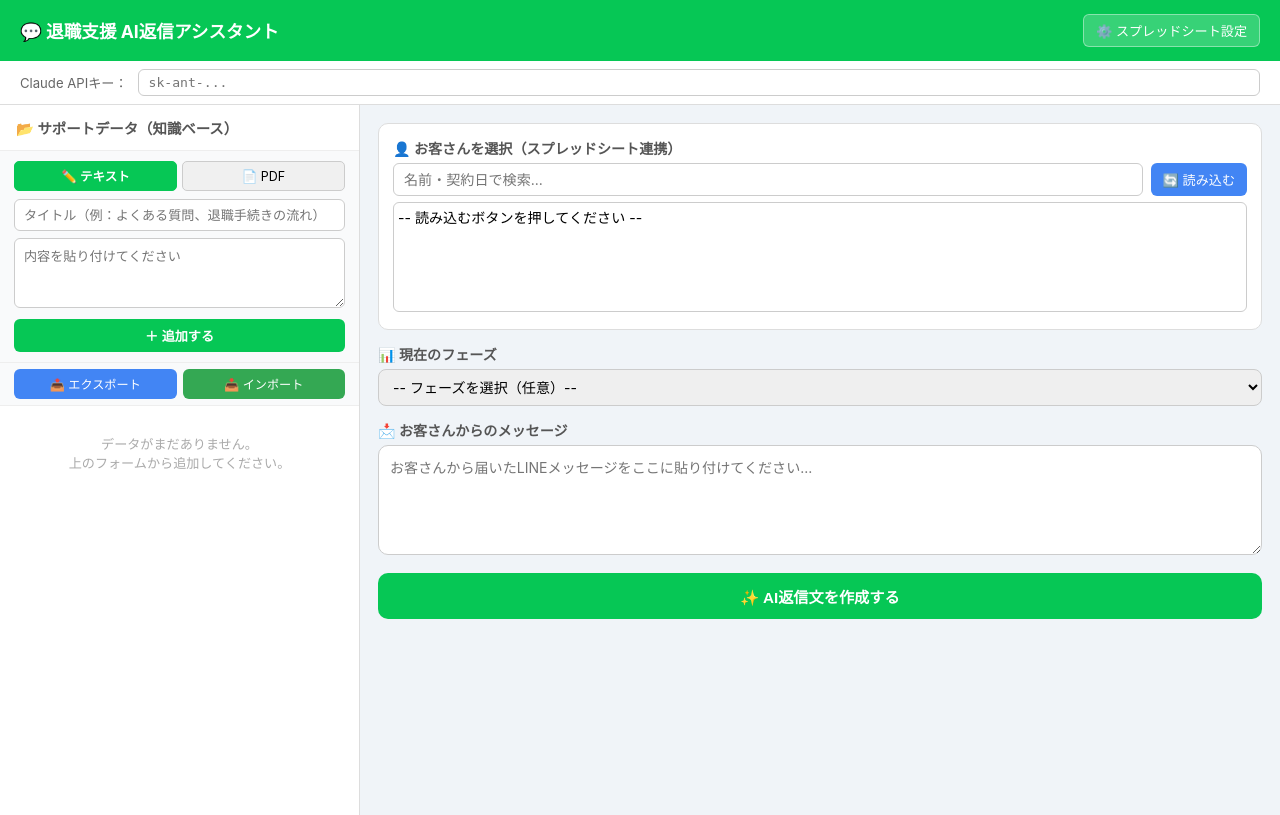
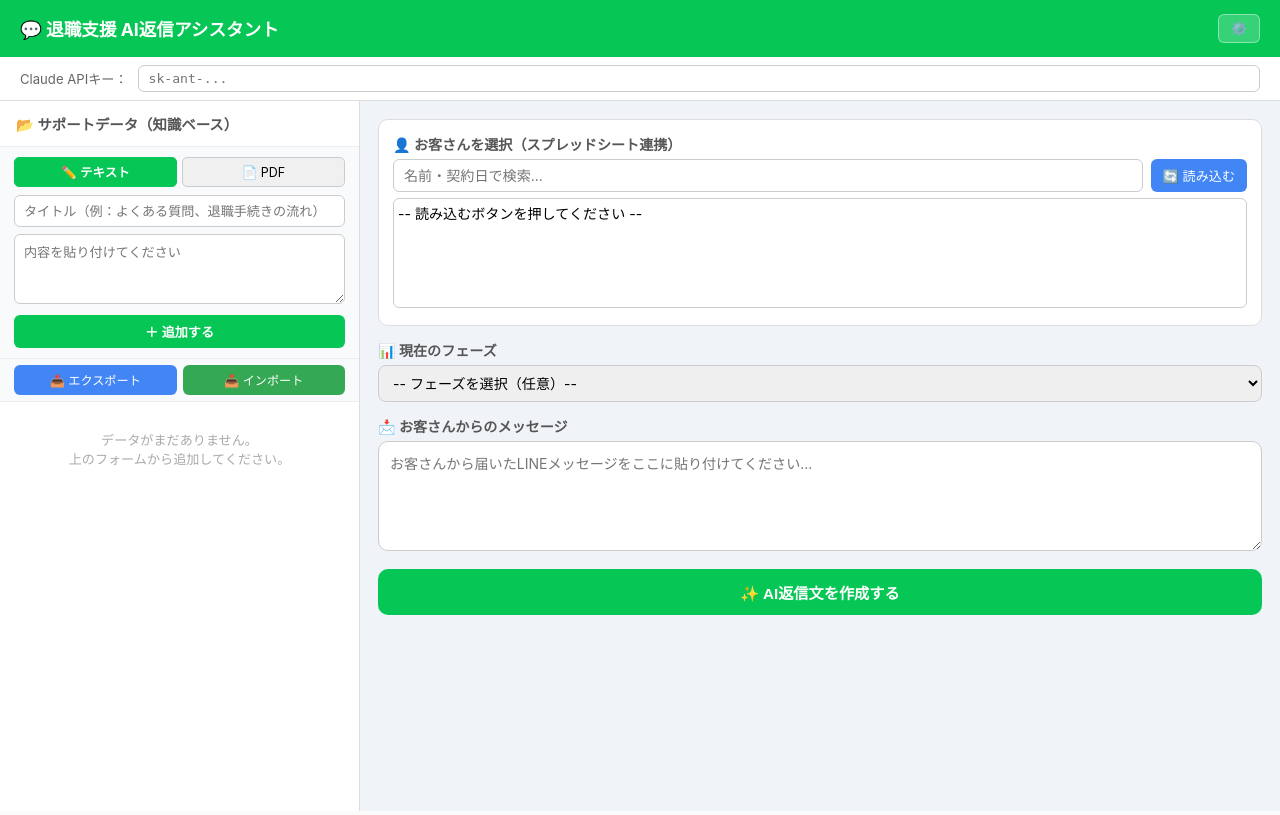
Before and after one commit to giftofficialinada-gif/LINE, a Flask app: page / in a window 1280 px wide. Run offline with Flask 3, Linux system fonts and the light colour scheme; data that the repository does not hold is empty; some libraries are stand-ins or nearby versions.

Commit message:
Remove text from settings button, keep icon only
Co-Authored-By: Claude Sonnet 4.6 <noreply@anthropic.com>

```diff
--- a/templates/index.html
+++ b/templates/index.html
@@ -283,7 +283,7 @@
 
 <header>
     <h1>💬 退職支援 AI返信アシスタント</h1>
-    <button class="btn-settings" onclick="openSettings()">⚙️ スプレッドシート設定</button>
+    <button class="btn-settings" onclick="openSettings()">⚙️</button>
 </header>
 
 <div class="api-bar">
```
